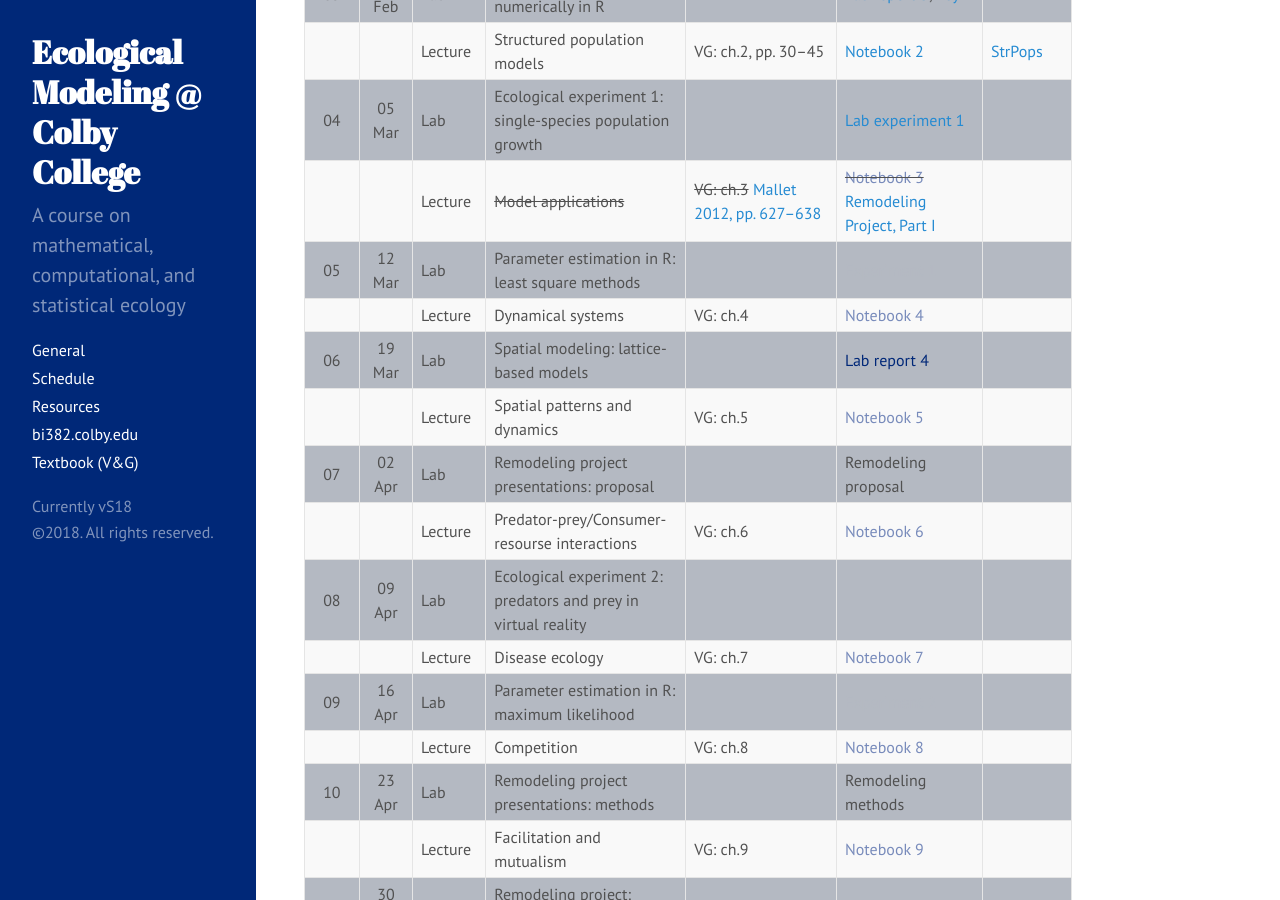
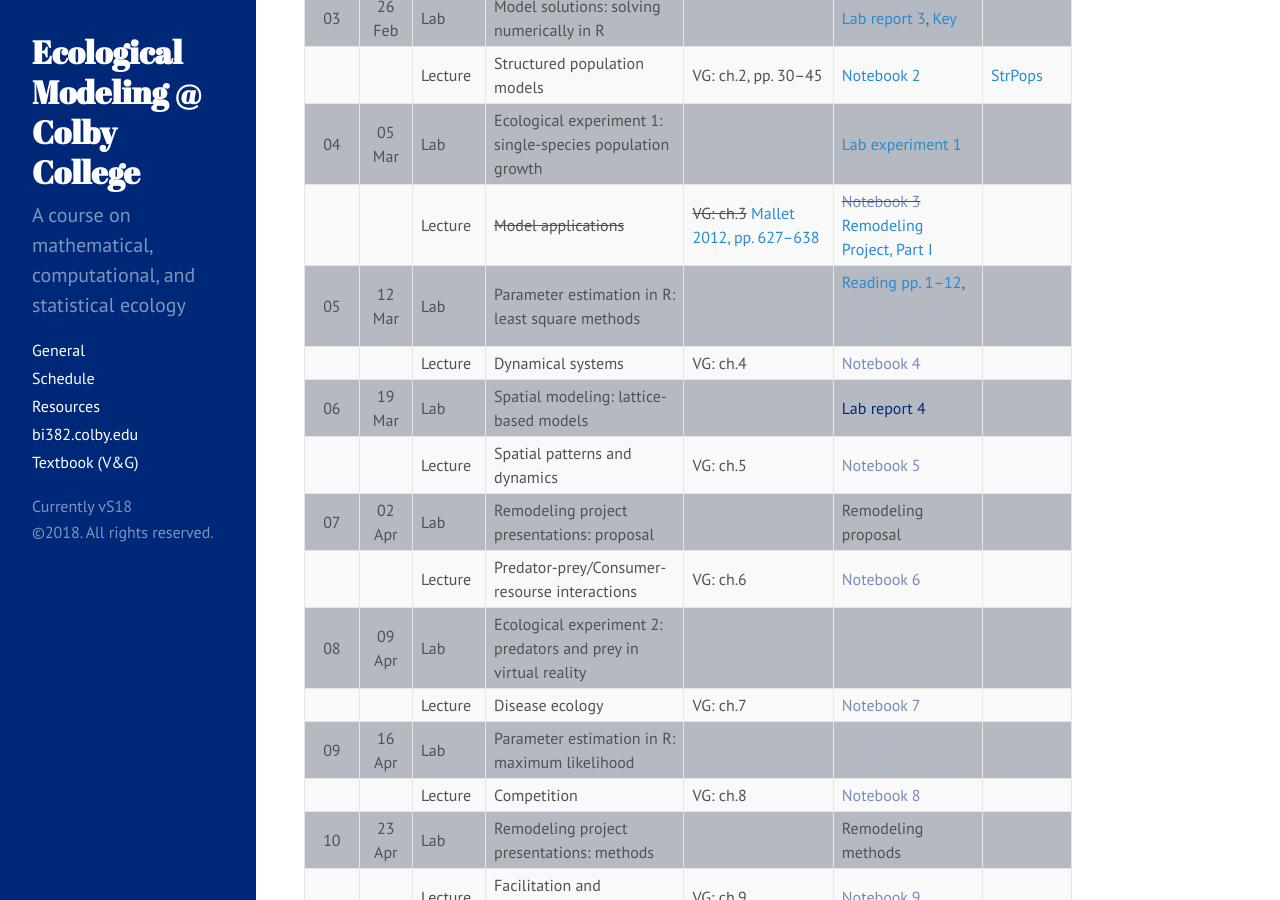
Before and after one commit to ColbyEcology/BI382_2018_Spring, a Jekyll site: the page built from Schedule.md, in a window 1280 px wide and 900 px high, scrolled down 507 px. Built offline with Jekyll 4.4.1, drawn with Linux system fonts in a browser that asks for light colours.

Commit message:
added lab reading

```diff
--- a/Schedule.md
+++ b/Schedule.md
@@ -38,7 +38,7 @@
      |        | Lecture | Structured population models                                   | VG: ch.2, pp. 30–45 | [Notebook 2](../Assignments/LectureNotebooks/Ch2_Notebook) | [StrPops](../Presentations/Lec06_07_StrPops.html){:target="_blank"}
 04   | 05 Mar |   Lab   | Ecological experiment 1: single-species population growth      |                     | [Lab experiment 1](../Assignments/LabExperiments/LabExperiment1.html){:target="_blank"} |
      |        | Lecture | ~~Model applications~~                                         | ~~VG: ch.3~~ [Mallet 2012, pp. 627–638](https://mallet.oeb.harvard.edu/files/malletlab/files/mallet_the_struggle_2012.pdf){:target="_blank"} | ~~<span style="color:#788bbb">Notebook 3</span>~~ [Remodeling Project, Part I](../Assignments/RemodelingProject/RemodelingPrject_LitSearch.html){:target="_blank"} |
-05   | 12 Mar |   Lab   | Parameter estimation in R: least square methods                |                     | <span style="color:#b4b9c2">Experiment 1</span> |
+05   | 12 Mar |   Lab   | Parameter estimation in R: least square methods                |                     | [Reading pp. 1–12](../Misc/Bonsall_and_Hassell_2005.pdf), <span style="color:#b4b9c2">Experiment 1 analysis</span> |
      |        | Lecture | Dynamical systems                                              | VG: ch.4            | <span style="color:#788bbb">Notebook 4</span> |
 06   | 19 Mar |   Lab   | Spatial modeling: lattice-based models                         |                     | <span style="color:#002878">Lab report 4</span> |
      |        | Lecture | Spatial patterns and dynamics                                  | VG: ch.5            | <span style="color:#788bbb">Notebook 5</span> |
```
Also changed, not shown: 1 other file.
